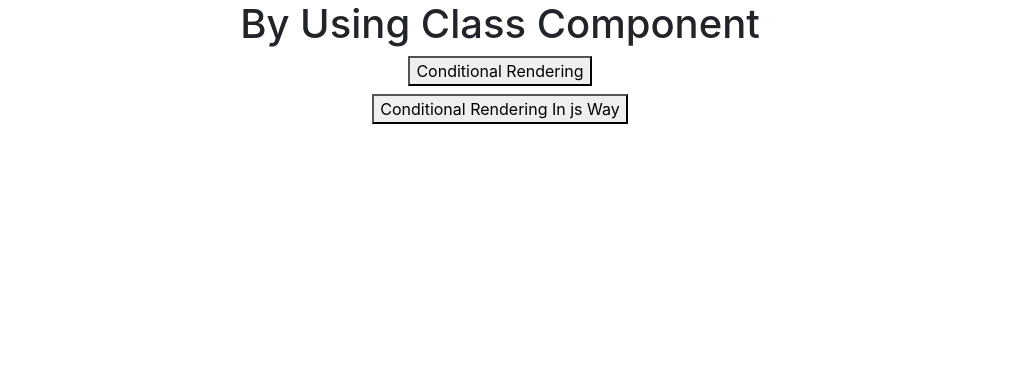
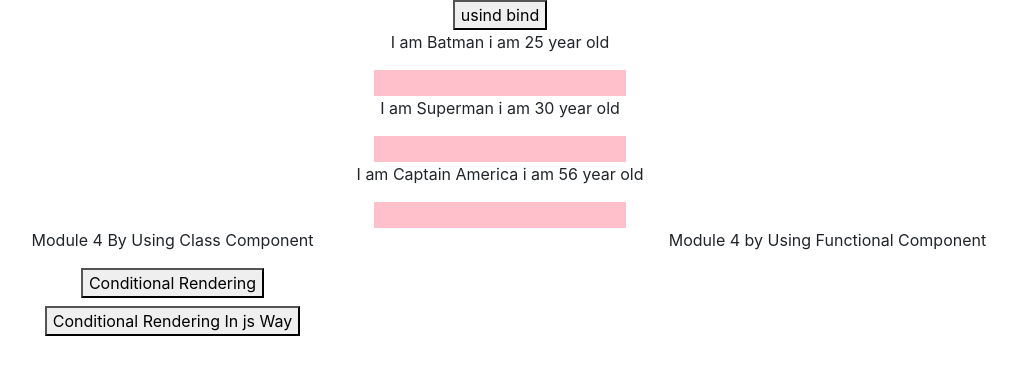
Before and after one commit to HusnainK721/my-first-app, a React (Create React App) app: page / in a window 1280 px wide. Shown: the top 374 px of the page, without its empty margins (140-1157 px from the left). Built offline with nearby package versions, Linux system fonts and the light colour scheme.

Commit message:
initial checkin

```diff
--- a/src/Component/C-MainBodySection/PropsWithClassComponent/PropsWithClassParent.jsx
+++ b/src/Component/C-MainBodySection/PropsWithClassComponent/PropsWithClassParent.jsx
@@ -12,10 +12,10 @@ export class PropsWithClassParent extends Component {
   };
 
   // onClick of button it will execute & Changing the existing state to new state
-  changeNameHandler = () => {
+  changeNameHandler = (newName) => {
     this.setState({
       person: [
-        { name: "Bruce", age: 25 },
+        { name: newName, age: 25 },
         { name: "Clark", age: 30 },
         { name: "sunil", age: 20 },
       ],
@@ -31,21 +31,23 @@ export class PropsWithClassParent extends Component {
     });
   };
 
-  // switchNameHandler = () => {
-  //   this.setState({
-  //     person: [
-  //       { name: "Iron Man", age: 25 },
-  //       { name: "Spider Man", age: 22 },
-  //       { name: "Hulk", age: 35 },
-  //     ],
-  //   });
-  // };
+  switchNameHandler = () => {
+    this.setState({
+      person: [
+        { name: "Iron Man", age: 25 },
+        { name: "Spider Man", age: 22 },
+        { name: "Hulk", age: 35 },
+      ],
+    });
+  };
 
   render() {
     return (
       <div>
-        {/* <button onClick={this.changeNameHandler.bind(this, "Khwaja")}> */}
-        <button onClick={this.changeNameHandler}>Change Name1</button>
+        <button onClick={this.changeNameHandler.bind(this, "Khwaja")}>
+          usind bind
+        </button>
+        {/* <button onClick={this.changeNameHandler}>Change Name1</button> */}
         {/* <button onClick={this.switchNameHandler}>Change Name2</button> */}
         {/* Passing state as props to child component */}
         <PropsWithClassChild
--- a/src/Component/HomePage/LandingPage/Landing.jsx
+++ b/src/Component/HomePage/LandingPage/Landing.jsx
@@ -1,22 +1,20 @@
 import React from "react";
-// import { HeaderSection } from "../../A-HeaderSection/HeaderSection";
-// import { LeftNavigationSection } from "../../B-LeftNavigationSection/LeftNavigationSection";
-// import { MainBodySection } from "../../C-MainBodySection/MainBodySection";
-// import { RightNavigationSection } from "../../D-RightNavigationSection/RightNavigationSection";
-// import { FooterSection } from "../../E-FooterSection/FooterSection";
-// import { ListAndConditionalClassParent } from "../../ListAndConditional/ListAndConditionalClass/ListAndConditionalClassParent";
-// import { ListAndConditionalFunctionalParent } from "../../ListAndConditional/ListAndConditionalFunctional/ListAndConditionalFunctionalParent";
+import { HeaderSection } from "../../A-HeaderSection/HeaderSection";
+import { LeftNavigationSection } from "../../B-LeftNavigationSection/LeftNavigationSection";
+import { MainBodySection } from "../../C-MainBodySection/MainBodySection";
+import { RightNavigationSection } from "../../D-RightNavigationSection/RightNavigationSection";
+import { FooterSection } from "../../E-FooterSection/FooterSection";
 import { Module4ListAndConditional } from "../../Module-4-ListAndConditional/Module4ListAndConditional";
 export const Landing = () => {
   return (
     <React.Fragment>
-      {/* <div>
+      <div>
         <HeaderSection />
         <LeftNavigationSection />
         <MainBodySection />
         <RightNavigationSection />
         <FooterSection />
-      </div> */}
+      </div>
       <div>
         <Module4ListAndConditional />
       </div>
--- a/src/Component/Module-4-ListAndConditional/ListAndConditionalClass/RenderingContentConditionally/RenderingContentConditionllyParent.jsx
+++ b/src/Component/Module-4-ListAndConditional/ListAndConditionalClass/RenderingContentConditionally/RenderingContentConditionllyParent.jsx
@@ -33,7 +33,7 @@ export class RenderingContentConditionllyParent extends Component {
         <button onClick={this.toggleNamePersonHandler}>
           Conditional Rendering
         </button>
-        {this.showPerson ? (
+        {this.state.showPerson ? (
           <div>
             <RenderingContentConditionllyChild
               name={this.state.person[0].name}
--- a/src/Component/Module-4-ListAndConditional/Module4ListAndConditional.jsx
+++ b/src/Component/Module-4-ListAndConditional/Module4ListAndConditional.jsx
@@ -1,15 +1,26 @@
 import React from "react";
 import { RenderingContentConditionllyParent } from "./ListAndConditionalClass/RenderingContentConditionally/RenderingContentConditionllyParent";
 import { RenderingInJsWayParent } from "./ListAndConditionalClass/RenderingContentConditionally-js-way/RenderingInJsWayParent";
+import { Row, Col } from "react-bootstrap";
 
 export const Module4ListAndConditional = () => {
   return (
     <div>
-      <div>
-        <h1>By Using Class Component</h1>
-        <RenderingContentConditionllyParent />
-        <RenderingInJsWayParent />
-      </div>
+      <Row>
+        <Col>
+          <div>
+            <p> Module 4 By Using Class Component</p>
+            <RenderingContentConditionllyParent />
+            <RenderingInJsWayParent />
+          </div>
+        </Col>
+
+        <Col>
+          <div>
+            <p>Module 4 by Using Functional Component</p>
+          </div>
+        </Col>
+      </Row>
     </div>
   );
 };
```
Also changed, not shown: 1 other file (tests, documents, lock files or other folders).
